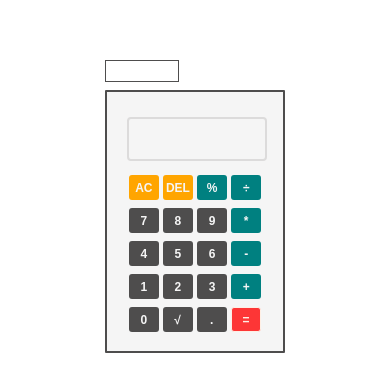
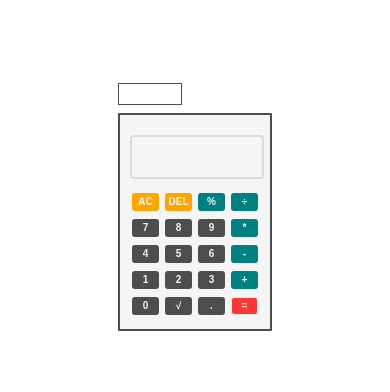
Before and after one commit to UbaidZain/Updated-Calc, a plain HTML site: page index.html in a window 390 px wide. Shown: the part 206-598 px from the top of the page. Drawn offline with Linux system fonts and the light colour scheme.

Commit message:
Add responsiveness

```diff
--- a/index.html
+++ b/index.html
@@ -24,7 +24,7 @@
       }
       .main {
         margin: 35px 0;
-        padding: 15px 20px;
+        padding: 10px 10px;
         width: 11vw;
         border: 2px solid #4e4d4d;
         border-radius: 1px;
@@ -37,7 +37,7 @@
       .button {
         appearance: none;
         width: 27px;
-        height: 30px;
+        height: 20px;
         border-radius: 3px;
         margin: 4px 2px;
         font-size: 10px;
@@ -121,28 +121,27 @@
       }
       @media (max-width: 1000px) {
         .main {
-          width: 25vw;
+          width: 15vw;
         }
         .button {
-          height: 50px;
+          height: 18px;
         }
         @media (max-width: 756px) {
           .main {
-            width: 30vw;
+            width: 18vw;
           }
           .button {
-            width: 50px;
-            height: 45px;
+            height: 15px;
           }
         }
         @media (max-width: 600px) {
           .main {
-            width: 35vw;
+            width: 20vw;
+            min-width: 130px;
           }
           .button {
-            width: 45px;
-            height: 25px;
-            font-size: 12px;
+            height: 18px;
+            font-size: 10px;
           }
         }
       }
```
